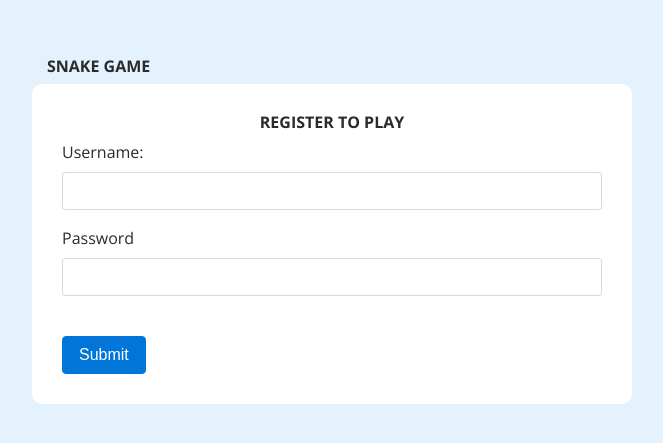
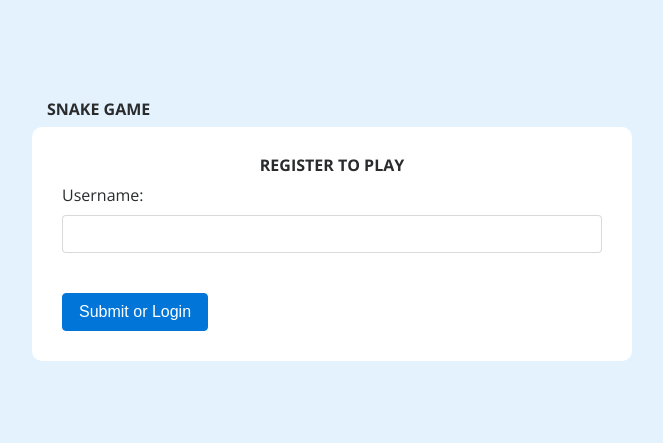
Before and after one commit to Moverr/snakegame, a website: page frontend/login.html in a window 1280 px wide. Shown: the part 169-612 px from the top of the page, without its empty margins (308-971 px from the left). Drawn offline with nearby package versions, Linux system fonts and the light colour scheme; files that its build step writes are made by us from their sources; files whose address does not match are found by name.

Commit message:
:Debugging :

```diff
--- a/frontend/login.html
+++ b/frontend/login.html
@@ -28,21 +28,13 @@
                         <label for="exampleInputEmail1">
                             Username:
                         </label>
-                        <input type="text" class="form-control" id="exampleInputEmail1" />
+                        <input type="text" maxlength="20" class="form-control" id="exampleInputEmail1" />
                     </div>
-                    <div class="form-group">
-
-                        <label for="exampleInputPassword1">
-                            Password
-                        </label>
-                        <input type="password" class="form-control" id="exampleInputPassword1" />
-                    </div>
-
 
                     <br />
 
                     <button type="submit" class="btn btn-primary">
-                        Submit
+                        Submit or Login
                     </button>
                 </form>
             </div>
```
